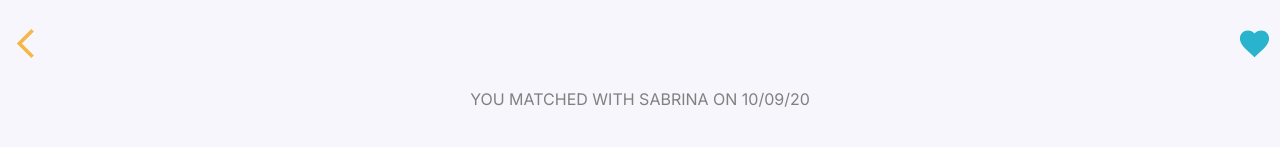
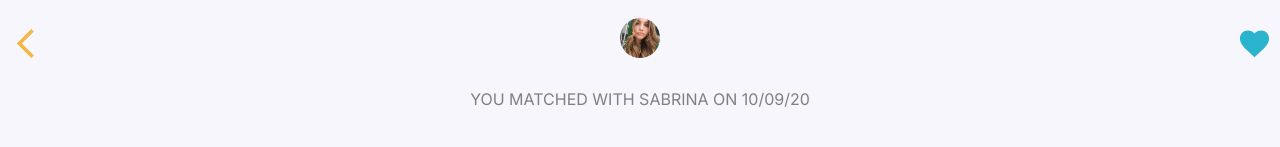
Before and after one commit to euidml/1800_202210_DTC07, a React (Create React App) app in the folder circle/: page /chat/DannyBoy in a window 1280 px wide. Shown: the top 147 px of the page. Built offline with nearby package versions, Linux system fonts and the light colour scheme.

Commit message:
add avatar inside header

```diff
--- a/circle/src/ChatScreen.js
+++ b/circle/src/ChatScreen.js
@@ -7,7 +7,7 @@ import ArrowBackIosNewIcon from '@mui/icons-material/ArrowBackIosNew';
 import { Link } from "react-router-dom";
 import IconButton from '@mui/material/IconButton';
 import FavoriteIcon from '@mui/icons-material/Favorite';
-
+import sabrina from "./sabrina.jpg";
 
 function ChatScreen() {
     const [input, setInput] = useState('');
@@ -31,6 +31,13 @@ function ChatScreen() {
         <ArrowBackIosNewIcon className='arrow_icon' fontSize='large' />
         </IconButton>
         </Link>
+
+       <Avatar
+
+            className="#"
+            src={sabrina}
+            alt="sabrina"
+        />
 
         <Link to="/favorite">
         <IconButton>
```
Also changed, not shown: circle/src/sabrina.jpg (added).
